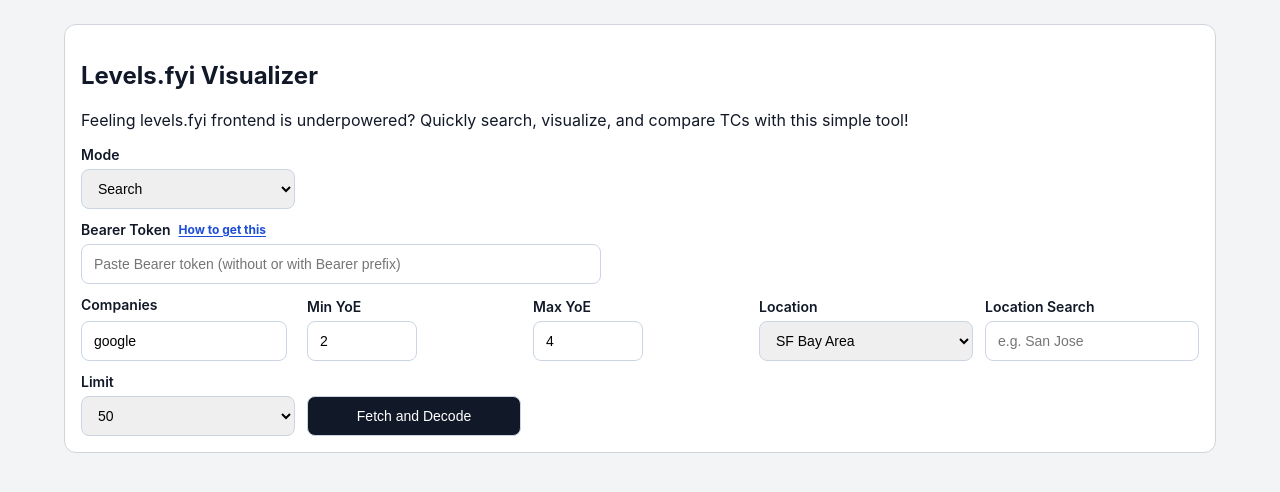
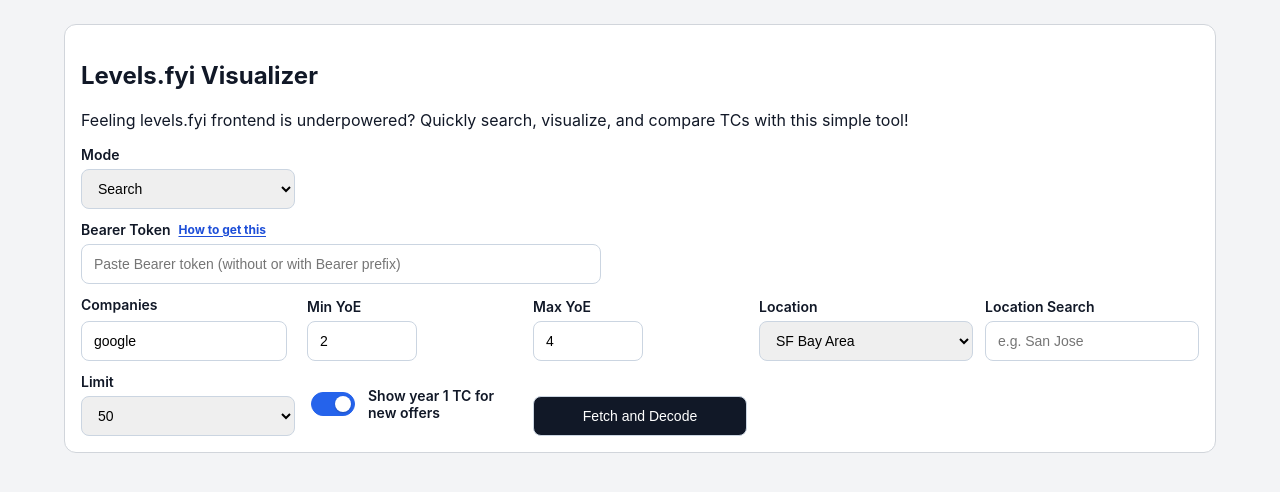
Before and after one commit to dlccyes/levelsfyi-visualizer, a React (Vite) app: page / in a window 1280 px wide. Shown: the top 492 px of the page. Built offline with nearby package versions, Linux system fonts and the light colour scheme.

Commit message:
Add toggle for using first-year TC for new offers

```diff
--- a/src/App.jsx
+++ b/src/App.jsx
@@ -160,12 +160,29 @@
   return `$${Math.round(n / 1000).toLocaleString("en-US")}K`;
 }
 
-function summarizeField(rows, field, limit = 8) {
+function shouldUseFirstYearTotalCompensation(row, options = {}) {
+  const firstYearTotalCompensation = Number(row.firstYearTotalCompensation);
+  return (
+    options.showFirstYearTcForOffers &&
+    row.compPerspective === "offer" &&
+    Number.isFinite(firstYearTotalCompensation) &&
+    firstYearTotalCompensation > 0
+  );
+}
+
+function getEffectiveTotalCompensation(row, options = {}) {
+  if (shouldUseFirstYearTotalCompensation(row, options)) {
+    return Number(row.firstYearTotalCompensation);
+  }
+  return Number(row.totalCompensation);
+}
+
+function summarizeField(rows, field, options = {}, limit = 8) {
   const statsByValue = {};
   rows.forEach((row) => {
     const raw = row[field];
     const key = raw == null || raw === "" ? "Unknown" : String(raw);
-    const totalCompensationValue = Number(row.totalCompensation);
+    const totalCompensationValue = getEffectiveTotalCompensation(row, options);
     if (!statsByValue[key]) {
       statsByValue[key] = {
         count: 0,
@@ -243,10 +260,11 @@
   };
 }
 
-function buildSampleRows(rows) {
+function buildSampleRows(rows, options = {}) {
   return rows.map((row, index) => {
     const parsedOfferDate = Date.parse(row.offerDate || "");
     const hasValidOfferDate = Number.isFinite(parsedOfferDate);
+    const totalCompensationValue = getEffectiveTotalCompensation(row, options);
 
     return {
       id: `${row.company || "unknown"}-${row.level || "unknown"}-${row.location || "unknown"}-${index}`,
@@ -254,9 +272,9 @@
       level: row.level || "",
       yoe: Number(row.yearsOfExperience),
       location: row.location || "",
-      totalCompensationValue: Number(row.totalCompensation),
+      totalCompensationValue,
       baseSalaryValue: Number(row.baseSalary),
-      totalCompensation: formatUSD(row.totalCompensation),
+      totalCompensation: formatUSD(totalCompensationValue),
       baseSalary: formatUSD(row.baseSalary),
       offerDate: hasValidOfferDate ? new Date(parsedOfferDate).toLocaleString() : "N/A",
       offerDateValue: hasValidOfferDate ? parsedOfferDate : Number.NEGATIVE_INFINITY,
@@ -499,10 +517,10 @@
   return matchedOption?.label || "Unknown";
 }
 
-function computeCompanyMetrics(decodedResponse) {
+function computeCompanyMetrics(decodedResponse, options = {}) {
   const rows = Array.isArray(decodedResponse.rows) ? decodedResponse.rows : [];
   const tcValues = rows
-    .map((r) => Number(r.totalCompensation))
+    .map((r) => getEffectiveTotalCompensation(r, options))
     .filter((v) => Number.isFinite(v) && v > 0)
     .sort((a, b) => a - b);
 
@@ -526,17 +544,17 @@
     maxTC: count ? tcValues[count - 1] : 0,
     minYoe: yoeValues.length ? yoeValues[0] : null,
     maxYoe: yoeValues.length ? yoeValues[yoeValues.length - 1] : null,
-    levelSummary: summarizeField(rows, "level"),
-    locationSummary: summarizeField(rows, "location"),
-    genderSummary: summarizeField(rows, "gender"),
-    ethnicitySummary: summarizeField(rows, "ethnicity"),
-    educationSummary: summarizeField(rows, "education"),
+    levelSummary: summarizeField(rows, "level", options),
+    locationSummary: summarizeField(rows, "location", options),
+    genderSummary: summarizeField(rows, "gender", options),
+    ethnicitySummary: summarizeField(rows, "ethnicity", options),
+    educationSummary: summarizeField(rows, "education", options),
     plot: buildTcDistributionPlot(tcValues),
     total: decodedResponse.total,
   };
 }
 
-async function fetchCompanyResult(formState, bearerToken, selectedLimit, companySlug) {
+async function fetchCompanyResult(formState, bearerToken, selectedLimit, companySlug, metricsOptions = {}) {
   const rawPages = [];
   const decodedPages = [];
   let offset = 0;
@@ -571,7 +589,7 @@
   const mergedDecodedResponse = mergeDecodedPages(decodedPages, selectedLimit);
   return {
     companySlug,
-    metrics: computeCompanyMetrics(mergedDecodedResponse),
+    metrics: computeCompanyMetrics(mergedDecodedResponse, metricsOptions),
     rawResponse: rawPages.length === 1 ? rawPages[0] : rawPages,
     decodedResponse: mergedDecodedResponse,
   };
@@ -587,6 +605,7 @@
     dmaId: "807",
     locationSearchText: "",
     limit: "50",
+    showFirstYearTcForOffers: true,
   });
   const [queryMode, setQueryMode] = useState("search");
   const [companyResults, setCompanyResults] = useState([]);
@@ -619,11 +638,13 @@
 
   const sortedSampleRows = useMemo(() => {
     if (!singleCompanyResult) return [];
-    const rows = buildSampleRows(singleCompanyResult.metrics.rows);
+    const rows = buildSampleRows(singleCompanyResult.metrics.rows, {
+      showFirstYearTcForOffers: formState.showFirstYearTcForOffers,
+    });
     if (!sampleSort.field) return rows;
     rows.sort((a, b) => compareValues(a[sampleSort.field], b[sampleSort.field], sampleSort.direction));
     return rows;
-  }, [singleCompanyResult, sampleSort]);
+  }, [singleCompanyResult, sampleSort, formState.showFirstYearTcForOffers]);
 
   function toggleSampleSort(field) {
     setSampleSort((prev) => {
@@ -635,6 +656,17 @@
       }
       return { field, direction: "desc" };
     });
+  }
+
+  function updateShowFirstYearTcForOffers(checked) {
+    const metricsOptions = { showFirstYearTcForOffers: checked };
+    setFormState((prev) => ({ ...prev, showFirstYearTcForOffers: checked }));
+    setCompanyResults((prev) =>
+      prev.map((result) => ({
+        ...result,
+        metrics: computeCompanyMetrics(result.decodedResponse, metricsOptions),
+      })),
+    );
   }
 
   function setTransientActionStatus(key, value) {
@@ -761,6 +793,9 @@
       }
 
       const selectedLimit = Number(formState.limit);
+      const metricsOptions = {
+        showFirstYearTcForOffers: formState.showFirstYearTcForOffers,
+      };
       const companySlugs = formState.companies
         .map((company) => company.value.trim().toLowerCase().replaceAll(/\s+/g, "-"))
         .filter(Boolean);
@@ -790,6 +825,7 @@
             bearerToken,
             selectedLimit,
             companySlug,
+            metricsOptions,
           );
           nextCompanyResults.push({
             ...companyResult,
@@ -804,6 +840,7 @@
             bearerToken,
             selectedLimit,
             companySlug,
+            metricsOptions,
           );
           nextCompanyResults.push({
             ...companyResult,
@@ -817,6 +854,7 @@
           bearerToken,
           selectedLimit,
           companySlugs[0],
+          metricsOptions,
         );
         nextCompanyResults.push({
           ...companyResult,
@@ -1086,6 +1124,16 @@
               ))}
             </select>
           </label>
+          <label className="toggle-field">
+            <input
+              className="toggle-input"
+              type="checkbox"
+              role="switch"
+              checked={formState.showFirstYearTcForOffers}
+              onChange={(event) => updateShowFirstYearTcForOffers(event.target.checked)}
+            />
+            <span>Show year 1 TC for new offers</span>
+          </label>
           <button type="submit" disabled={isLoading}>
             {isLoading ? "Loading..." : "Fetch and Decode"}
           </button>
--- a/src/styles.css
+++ b/src/styles.css
@@ -206,6 +206,56 @@
   min-width: 0;
 }
 
+.toggle-field {
+  display: flex;
+  align-items: center;
+  align-self: center;
+  gap: 10px;
+  min-height: 40px;
+  cursor: pointer;
+}
+
+.toggle-field .toggle-input {
+  appearance: none;
+  position: relative;
+  width: 44px;
+  height: 24px;
+  padding: 0;
+  border: 1px solid #94a3b8;
+  border-radius: 999px;
+  background: #e5e7eb;
+  cursor: pointer;
+  flex: 0 0 auto;
+  transition: background-color 140ms ease, border-color 140ms ease;
+}
+
+.toggle-field .toggle-input::before {
+  content: "";
+  position: absolute;
+  top: 3px;
+  left: 3px;
+  width: 16px;
+  height: 16px;
+  border-radius: 999px;
+  background: #fff;
+  box-shadow: 0 1px 2px rgba(15, 23, 42, 0.25);
+  transition: transform 140ms ease;
+}
+
+.toggle-field .toggle-input:checked {
+  border-color: #2563eb;
+  background: #2563eb;
+}
+
+.toggle-field .toggle-input:checked::before {
+  transform: translateX(20px);
+}
+
+.toggle-field .toggle-input:focus-visible {
+  outline: 3px solid #bfdbfe;
+  outline-offset: 2px;
+}
+
 input,
 select,
 button:not(.table-sort-button):not(.company-collapse-toggle):not(.inline-text-button) {
```
